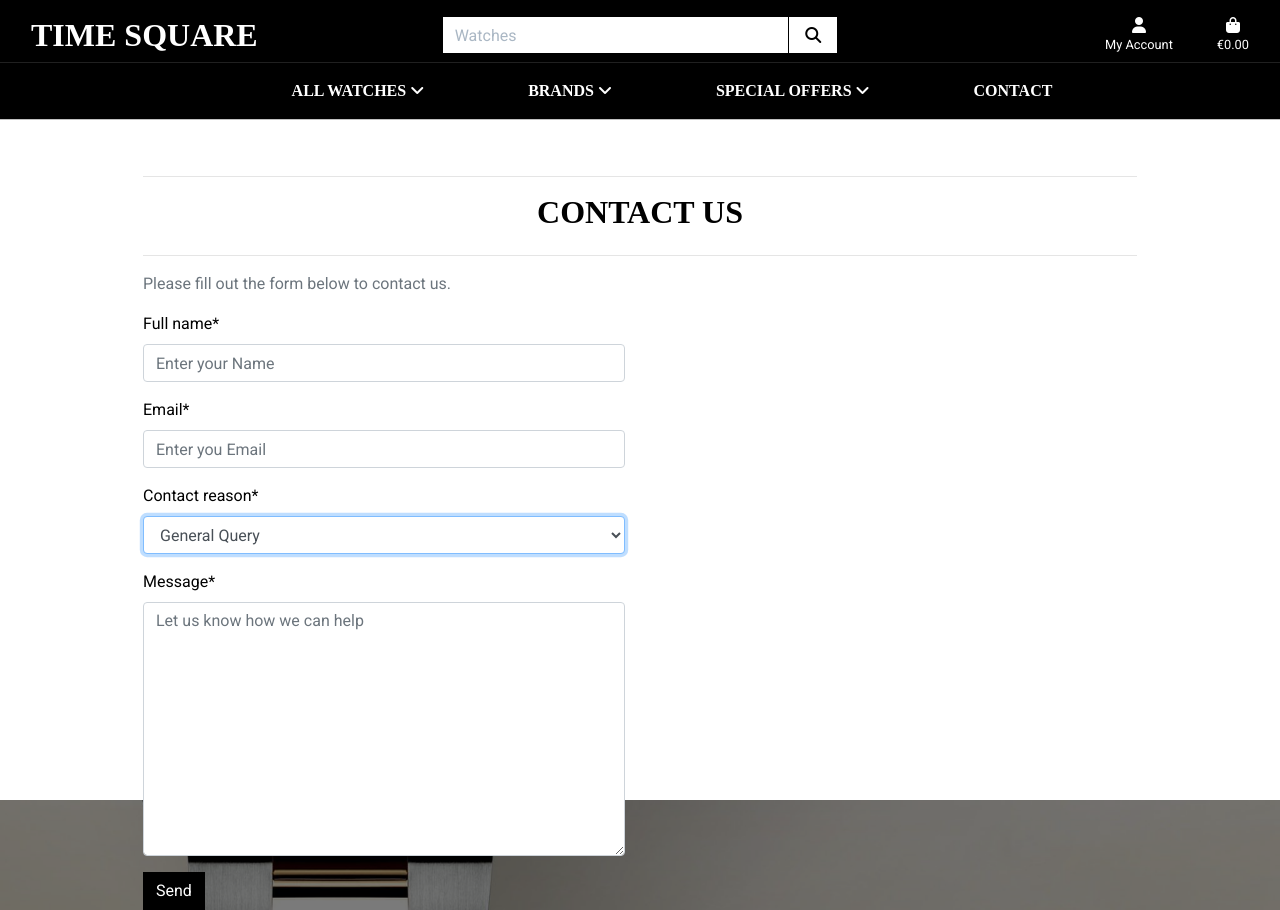
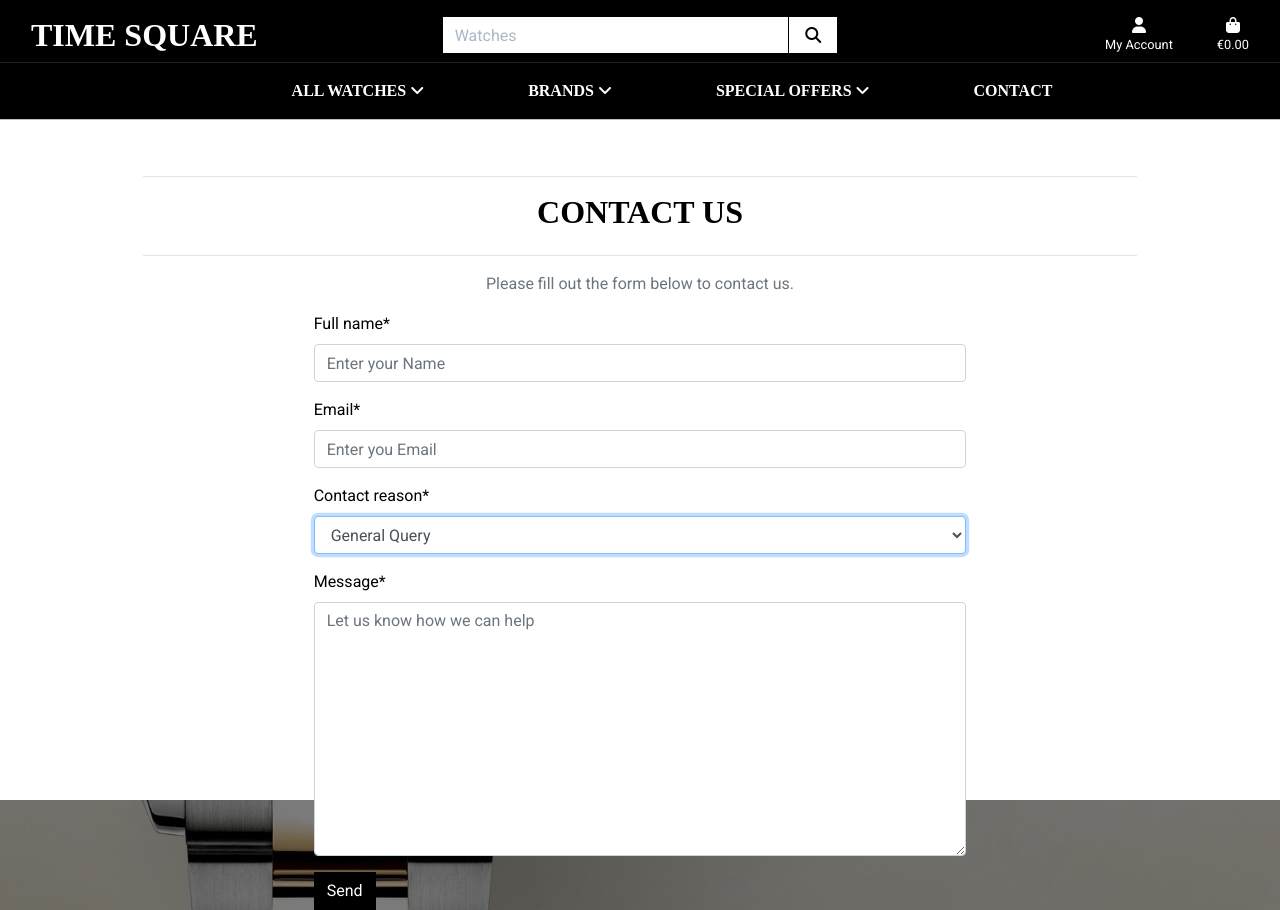
Before and after one commit to motazabdou/time_square, a Django app: page /contact/ in a window 1280 px wide. Run offline with Django 3.2, Linux system fonts and the light colour scheme; some libraries are stand-ins or nearby versions; some web fonts are replaced.

Commit message:
Added some custom bootstrap classes to contact form elements

```diff
--- a/contact/templates/contact/contact.html
+++ b/contact/templates/contact/contact.html
@@ -20,8 +20,8 @@
             </div>
         </div>
         <div class="row">
-            <div class="col-12 col-lg-6">
-                <p class="text-muted">Please fill out the form below to contact us.</p>
+            <div class="col-12 col-lg-8 offset-2">
+                <p class="text-muted text-center">Please fill out the form below to contact us.</p>
                 <form class="mt-3" action="{% url 'contact' %}" method="POST" id="contact-form">
                     {% csrf_token %}
                     {{ form | crispy }}
```
